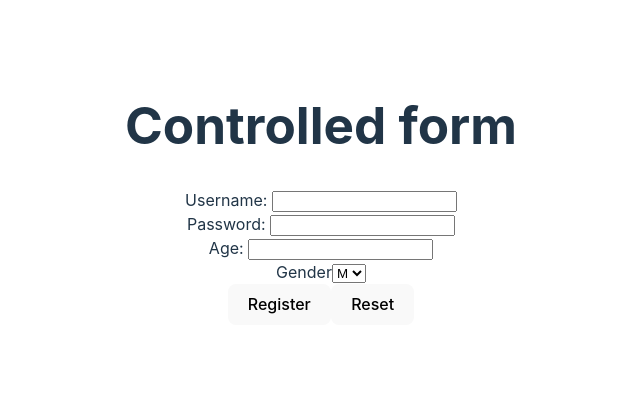
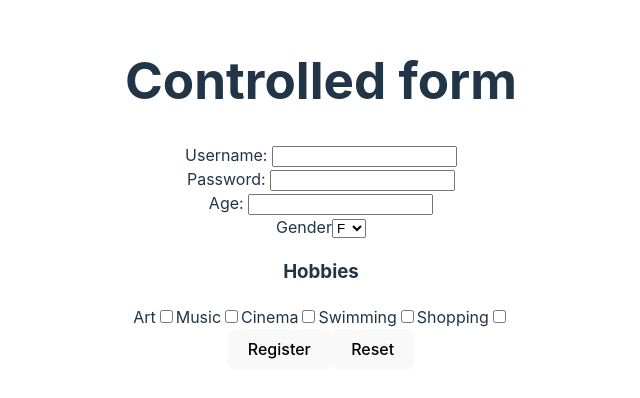
Before and after one commit to DafyYasenova/SoftUni-ReactJS-2023, a React (Vite) app in the folder Forms/: page / in a window 1280 px wide. Shown: the part 206-604 px from the top of the page, without its empty margins (319-959 px from the left). Built offline with nearby package versions, Linux system fonts and the light colour scheme.

Commit message:
add checkbox

```diff
--- a/Forms/src/components/ControlledFormCurrentWay.jsx
+++ b/Forms/src/components/ControlledFormCurrentWay.jsx
@@ -4,7 +4,12 @@ const formInitialState = {
     username: '',
     password: '',
     age: '',
-    gender: 'm'
+    gender: '',
+    art: false,
+    music: false,
+    swimming: false,
+    shopping:false,
+    cinema: false,
 }
 export default function ControlledFormCurrentWay() {
 
@@ -17,8 +22,6 @@ export default function ControlledFormCurrentWay() {
             [e.target.name]: e.target.value,
 
         }))
-
-
     }
 
     const resetHandler = () => {
@@ -30,6 +33,12 @@ export default function ControlledFormCurrentWay() {
         resetHandler()
     }
 
+    const onCheckboxHandler = (e) =>{
+        setFormState(state => ({
+            ...state,
+            [e.target.name]: e.target.checked
+        }))
+    }
     return (
         <>
             <h1>Controlled form</h1>
@@ -49,10 +58,26 @@ export default function ControlledFormCurrentWay() {
                 </div>
                 <div>
                     <label htmlFor="gender">Gender</label>
-                    <select name="gender" id="gender" onChange={changeHandler}>
-                        <option value="f" selected={formState.gender === 'f'}>F</option>
-                        <option value="m" selected={formState.gender === 'm'}>M</option>
+                    <select name="gender" id="gender" onChange={changeHandler} value={formState.gender}>
+                        <option value="f" >F</option>
+                        <option value="m" >M</option>
                     </select>
+                </div>
+
+                <div>
+                    <h3>Hobbies</h3>
+                    <label htmlFor="art">Art</label>
+                    <input type="checkbox" name="art" id="art" checked={formState.art} onChange={onCheckboxHandler}/>
+
+                    <label htmlFor="music">Music</label>
+                    <input type="checkbox" name="music" id="music" checked={formState.music} onChange={onCheckboxHandler}/>
+
+                    <label htmlFor="cinema">Cinema</label>
+                    <input type="checkbox" name="cinema" id="cinema" checked={formState.cinema} onChange={onCheckboxHandler}/>
+                    <label htmlFor="swimming">Swimming</label>
+                    <input type="checkbox" name="swimming" id="swimming" checked={formState.swimming} onChange={onCheckboxHandler}/>
+                    <label htmlFor="shopping">Shopping</label>
+                    <input type="checkbox" name="shopping" id="shopping" checked={formState.shopping} onChange={onCheckboxHandler}/>
                 </div>
                 <div>
                     {/* <input type="submit" value="Register" /> */}
```
